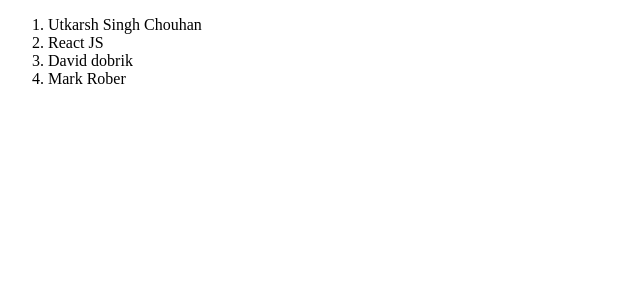
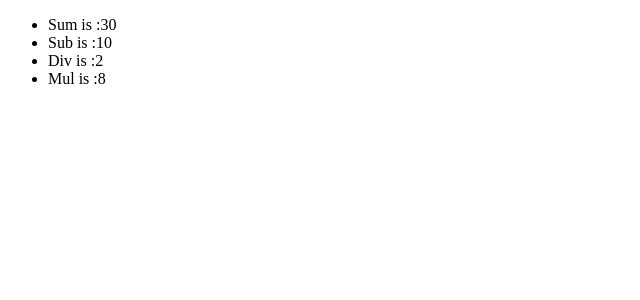
Before and after one commit to UtkarshSinghChouhan/React_Complete, a React (Create React App) app: page / in a window 1280 px wide. Shown: the top 300 px of the page, without its empty margins (0-640 px from the left). Built offline with nearby package versions, Linux system fonts and the light colour scheme.

Commit message:
completed

```diff
--- a/src/App.jsx
+++ b/src/App.jsx
@@ -1,21 +1,21 @@
-const myName = 'Utkarsh Singh Chouhan';
 
-const favProgram = 'React JS';
+import Sum from './Sum.jsx';
+import Sub from './Sub.jsx';
+import Div from './Div.jsx';
+import Mul from './Mul.jsx';
 
 
-function favYoutuber(){
-    return("David dobrik");
+function App(){
+    return (
+        <>
+        <ul>
+            <li>Sum is :{Sum(10,20)} </li>
+            <li>Sub is :{Sub(20,10)} </li>
+            <li>Div is :{Div(20,10)} </li>
+            <li>Mul is :{Mul(2,4)}  </li>
+        </ul>
+    </>
+    );
 }
 
-function favYoutuber2(){
-
-    let name1 = "Mark Rober";
-
-    return name1;
-}
-
-
-// Here we are exporting a single data, hence instead of exporting 'App' we need to write 'myname'
-export default myName;
-
-export {favProgram, favYoutuber, favYoutuber2};
+export default App;
--- /dev/null
+++ b/src/Div.jsx
@@ -0,0 +1,9 @@
+
+
+function Div(a,b){
+    return (
+        a/b
+    );
+}
+
+export default Div;
--- /dev/null
+++ b/src/Mul.jsx
@@ -0,0 +1,9 @@
+
+
+function Mul(a,b){
+    return (
+        a*b
+    );
+}
+
+export default Mul;
--- /dev/null
+++ b/src/Sub.jsx
@@ -0,0 +1,9 @@
+
+
+function Sub(a,b){
+    return (
+        a-b
+    );
+}
+
+export default Sub;
--- /dev/null
+++ b/src/Sum.jsx
@@ -0,0 +1,9 @@
+
+
+function Sum(a,b){
+    return (
+        a+b
+    );
+}
+
+export default Sum;
--- a/src/index.js
+++ b/src/index.js
@@ -1,32 +1,10 @@
 import React from 'react';
 import ReactDOM from 'react-dom';
-
-// Here we are importing a single data, hence instead of importing 'App' we need to write 'myName'
-// if we are importing a default value,then we can use any name instead of 'myName'
-
-// import myName, {favProgram, favYoutuber, favYoutuber2} from './App.jsx';
-
-
-
-// Instead of importing one-thing one-by-one, we can import like this
-import * as obj from './App.jsx';
-
+import App from './App.jsx';
 
 ReactDOM.render(
     <>
-        {/* <ol>
-            <li>{myName}</li>
-            <li>{favProgram}</li>
-            <li>{favYoutuber()}</li>
-            <li>{favYoutuber2()}</li>
-        </ol> */}
-
-        <ol>
-            <li>{obj.default}</li>
-            <li>{obj.favProgram}</li>
-            <li>{obj.favYoutuber()}</li>
-            <li>{obj.favYoutuber2()}</li>
-        </ol>
-    </>
-    , document.getElementById('root')
-);
+        <App/>
+    </>,
+    document.getElementById('root')
+)
```
